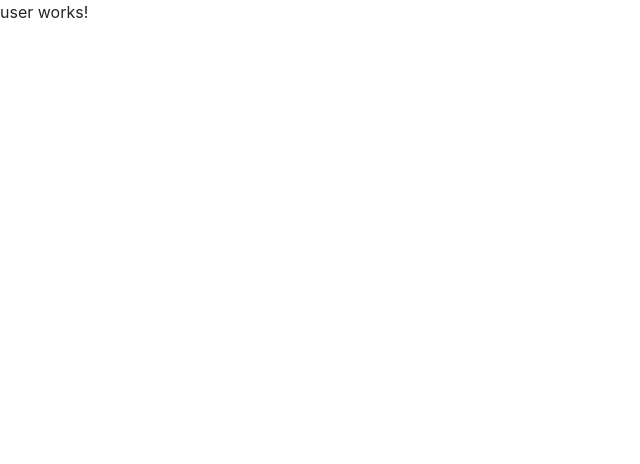
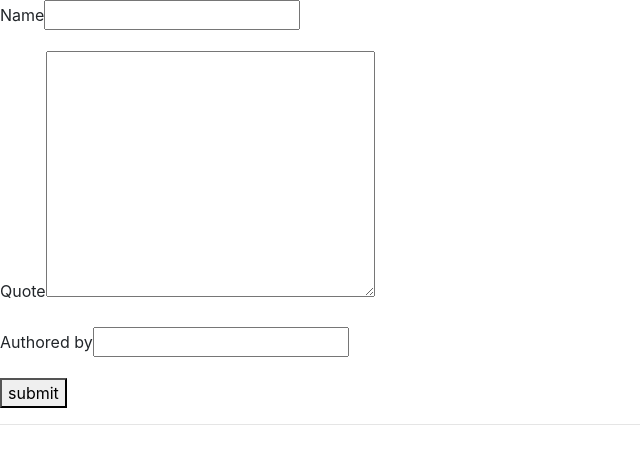
Before and after one commit to Daniel-Montet/quotes, an Angular app: page / in a window 1280 px wide. Shown: the top 464 px of the page, without its empty margins (0-640 px from the left). Built offline with nearby package versions, Linux system fonts and the light colour scheme.

Commit message:
Add quote component selector to user component template,

```diff
--- a/src/app/user/user.component.html
+++ b/src/app/user/user.component.html
@@ -1,3 +1,13 @@
-<p>
-  user works!
-</p>
+<div>
+  <app-quote (newquote)="assign($event)"></app-quote>
+
+  <div *ngFor="let quote of quoteCard; let i = 'index'">
+      <li *ngFor="let q of quote">{{q._editorname}}</li>
+
+  <button (click)="upvote(quote)" type="button">upvote</button>
+  <button (click)="downvote(quote)" type="button">downvvote</button>
+
+
+</div>
+
+</div>
```
